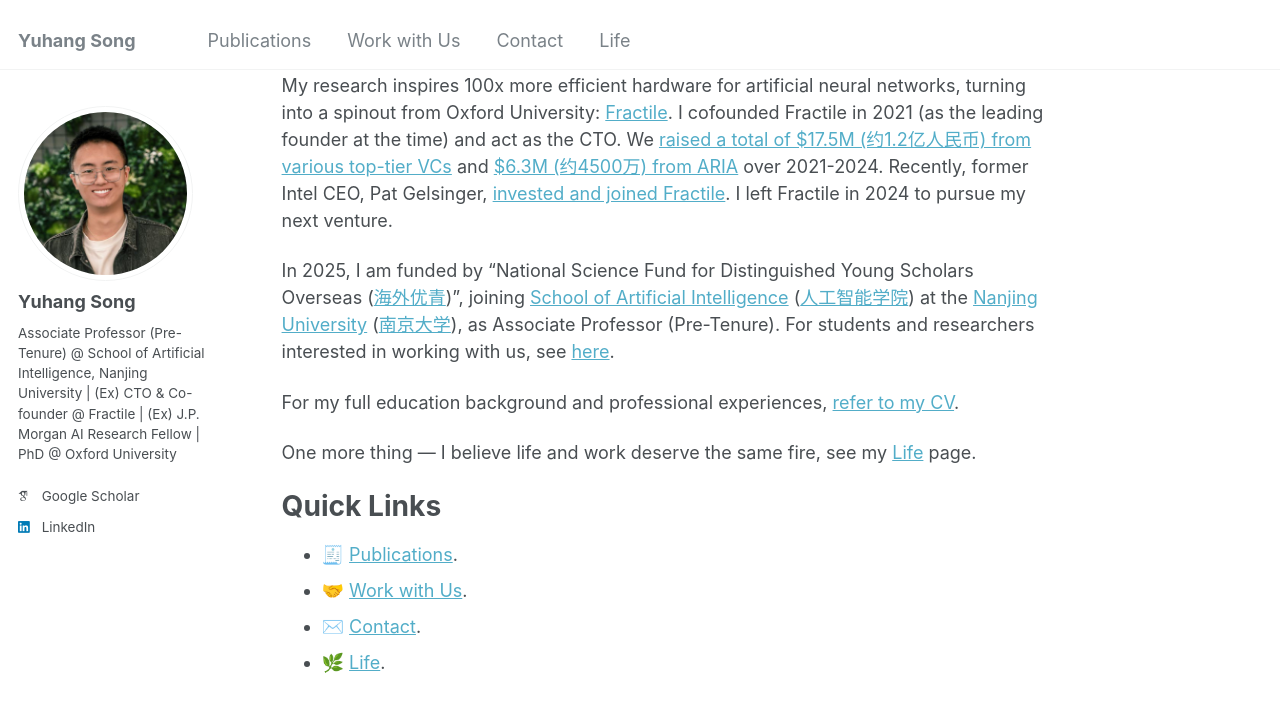
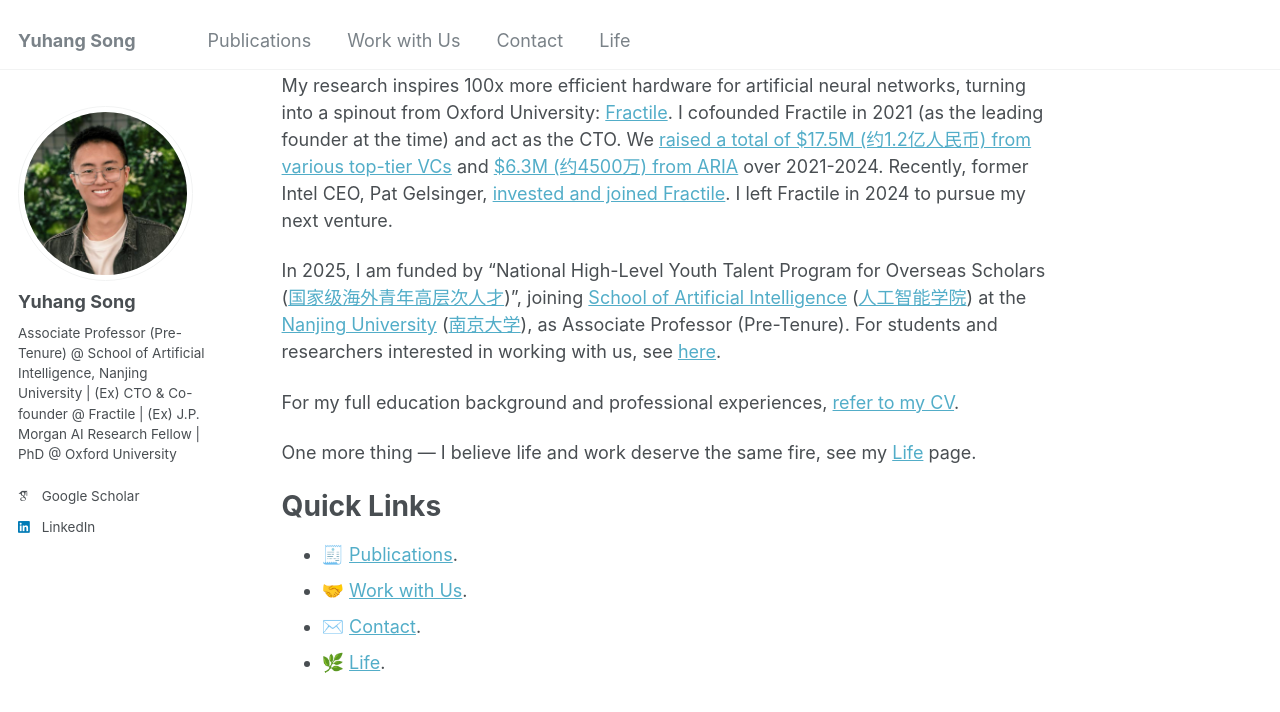
Before and after one commit to YuhangSong/YuhangSong.github.io, a Jekyll site: the page built from _pages/about.md, in a window 1280 px wide and 900 px high, scrolled down 395 px. Shown: the top 712 px of the window. Built offline with Jekyll 4.4.1, drawn with Linux system fonts in a browser that asks for light colours; some web fonts are replaced.

Commit message:
update about.md

```diff
--- a/_pages/about.md
+++ b/_pages/about.md
@@ -38,7 +38,7 @@
 
 <!-- I am currently an independent researcher. -->
 
-In 2025, I am funded by “National Science Fund for Distinguished Young Scholars Overseas ([海外优青](https://www.nsfc.gov.cn/publish/portal0/tab442/info94490.htm))”, joining [School of Artificial Intelligence](https://www.nju.edu.cn/en/info/1026/8161.htm) ([人工智能学院](https://ai.nju.edu.cn)) at the [Nanjing University](https://www.nju.edu.cn/en/) ([南京大学](https://www.nju.edu.cn)), as Associate Professor (Pre-Tenure).
+In 2025, I am funded by “National High-Level Youth Talent Program for Overseas Scholars ([国家级海外青年高层次人才](https://www.nsfc.gov.cn/publish/portal0/tab442/info94490.htm))”, joining [School of Artificial Intelligence](https://www.nju.edu.cn/en/info/1026/8161.htm) ([人工智能学院](https://ai.nju.edu.cn)) at the [Nanjing University](https://www.nju.edu.cn/en/) ([南京大学](https://www.nju.edu.cn)), as Associate Professor (Pre-Tenure).
 For students and researchers interested in working with us, see [here](https://yuhangsong.github.io/work-with-us/).
 
 For my full education background and professional experiences, [refer to my CV](http://yuhangsong.github.io/files/Curriculum_Vitae.pdf).
```
